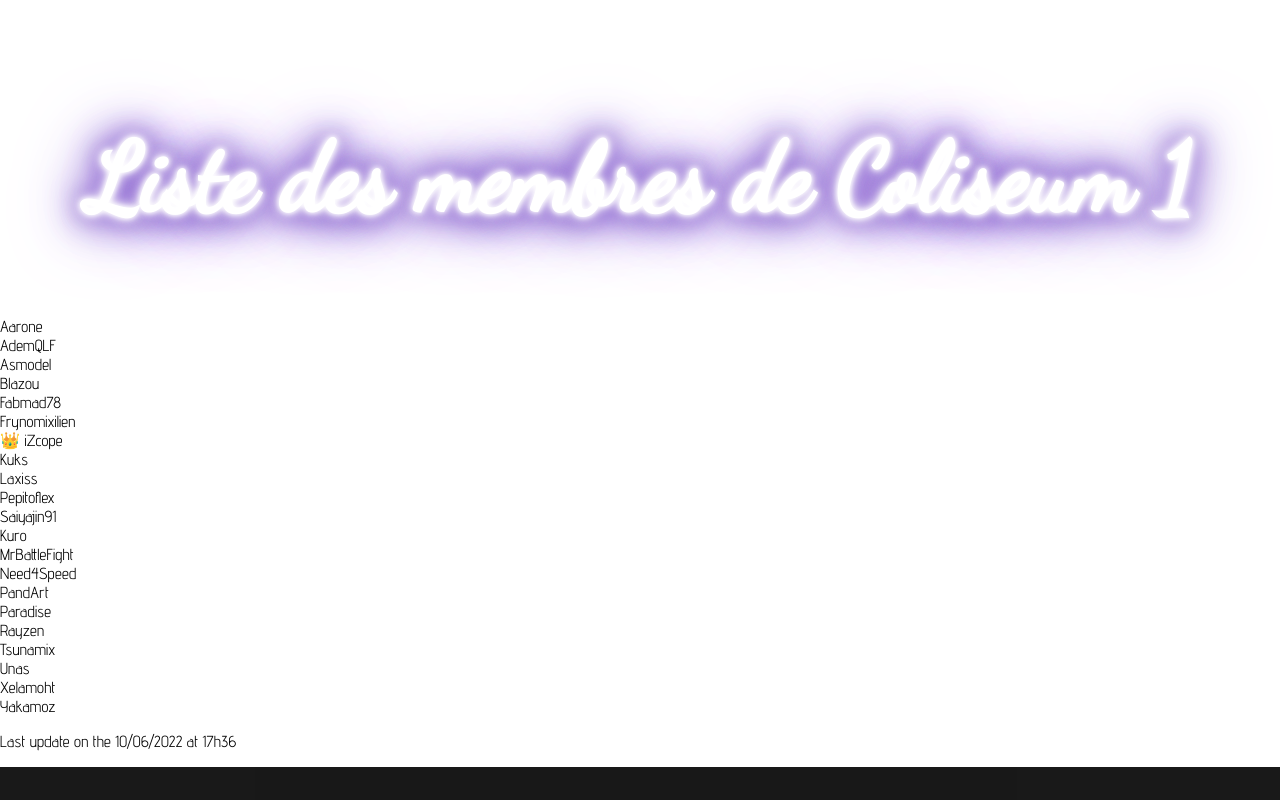
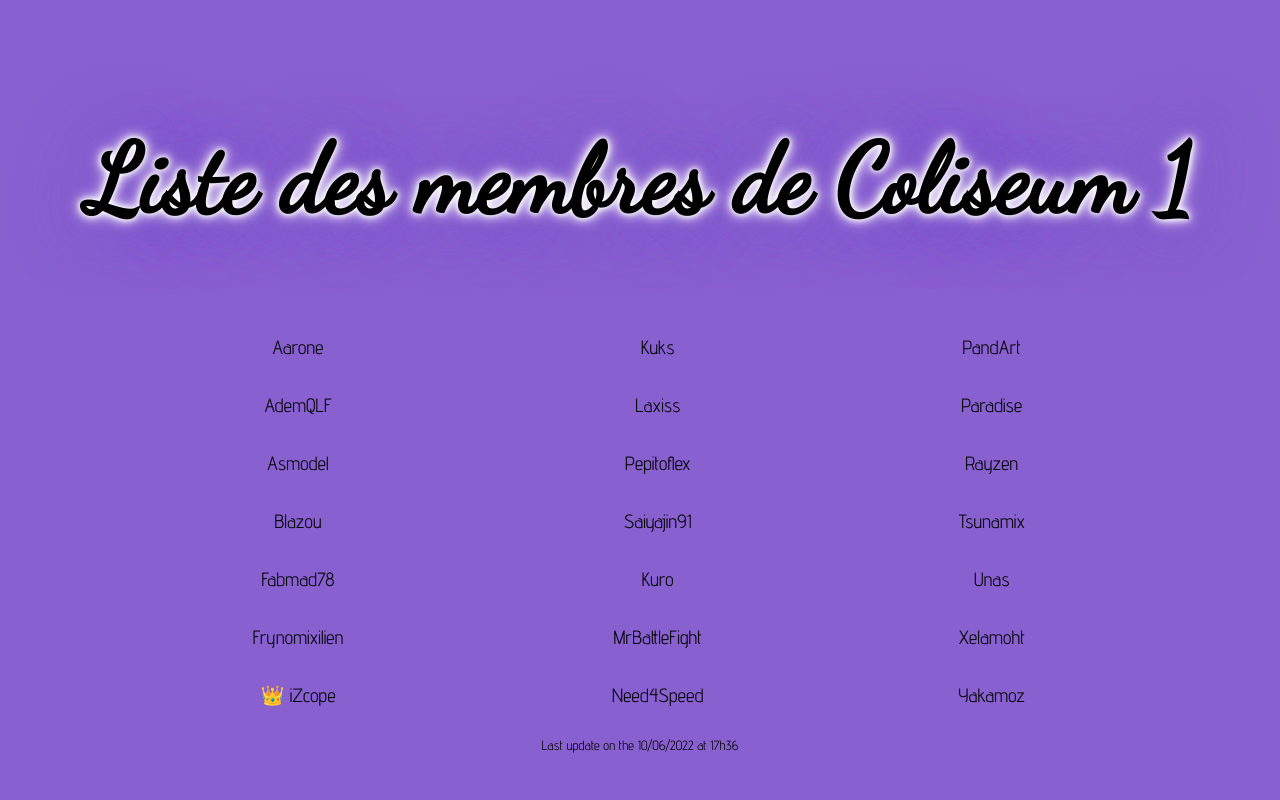
Before and after one commit to GuildesColiseum/GuildesColiseum.github.io, a plain HTML site: page guildeUne.html in a window 1280 px wide. Shown: the part 880-1680 px from the top of the page. Drawn offline with Linux system fonts and the light colour scheme.

Commit message:
Update coliseum.css

```diff
--- a/coliseum.css
+++ b/coliseum.css
@@ -6,6 +6,7 @@ body {
     padding: 0;
     margin: 0;
 }
+
 
 ul {
     padding: 0;
@@ -157,7 +158,6 @@ footer {
     width: 50%;
     text-align: left;
     color: white;
-
 }
 
 #icones {
@@ -170,3 +170,41 @@ i {
     color:white;
     margin-right:10px;
 }
+
+/* ********** LISTES MEMBRES ********** */
+#membres {
+    background-color: #8860D0;
+    padding: 1px 0px 100px 0px;
+}
+
+section li a {
+    text-decoration: none;
+    text-align: center;
+    display:block;
+    padding: 18px 16px;
+    font-size: 1.2em;
+}
+
+#gauche {
+    float:left;
+    margin-left:18.5%;
+}
+
+#maj {
+    font-size: 10pt;
+    text-align:center;
+}
+
+#flex {
+    font-family: 'Dancing Script', cursive;
+    text-align: center;
+    font-size: 6em;
+    color: #000000;
+    text-shadow: #FFF 0px 0px 5px, #FFF 0px 0px 10px, #FFF 0px 0px 15px, #8860D0 0px 0px 20px, #8860D0 0px 0px 30px, #8860D0 0px 0px 40px, #8860D0 0px 0px 50px, #8860D0 0px 0px 75px;
+}
+
+input {
+    border-radius: 2.5%;
+    -webkit-box-shadow: 6px 5px 15px 5px black;
+    box-shadow: 6px 5px 15px 5px black;
+}
```
